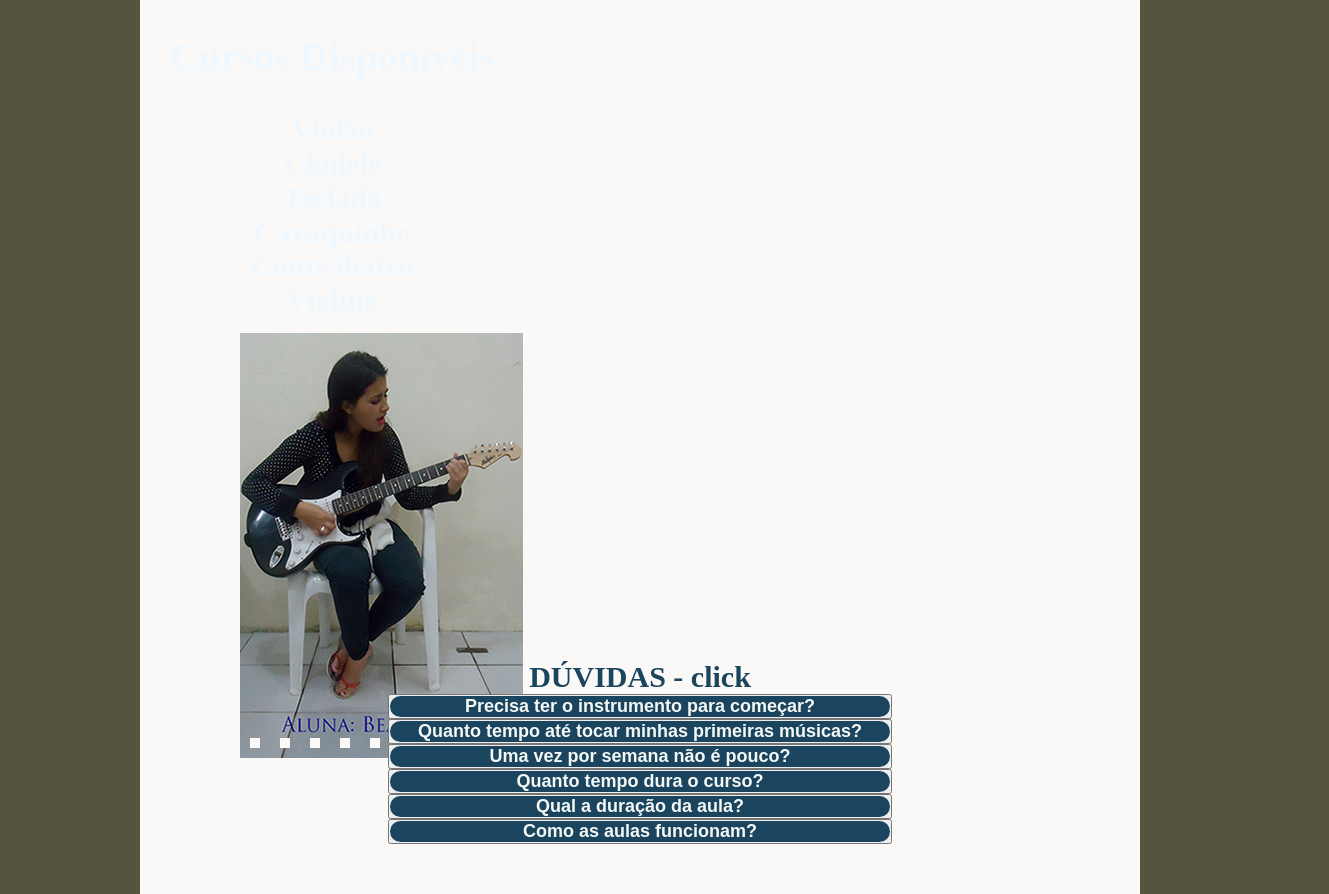
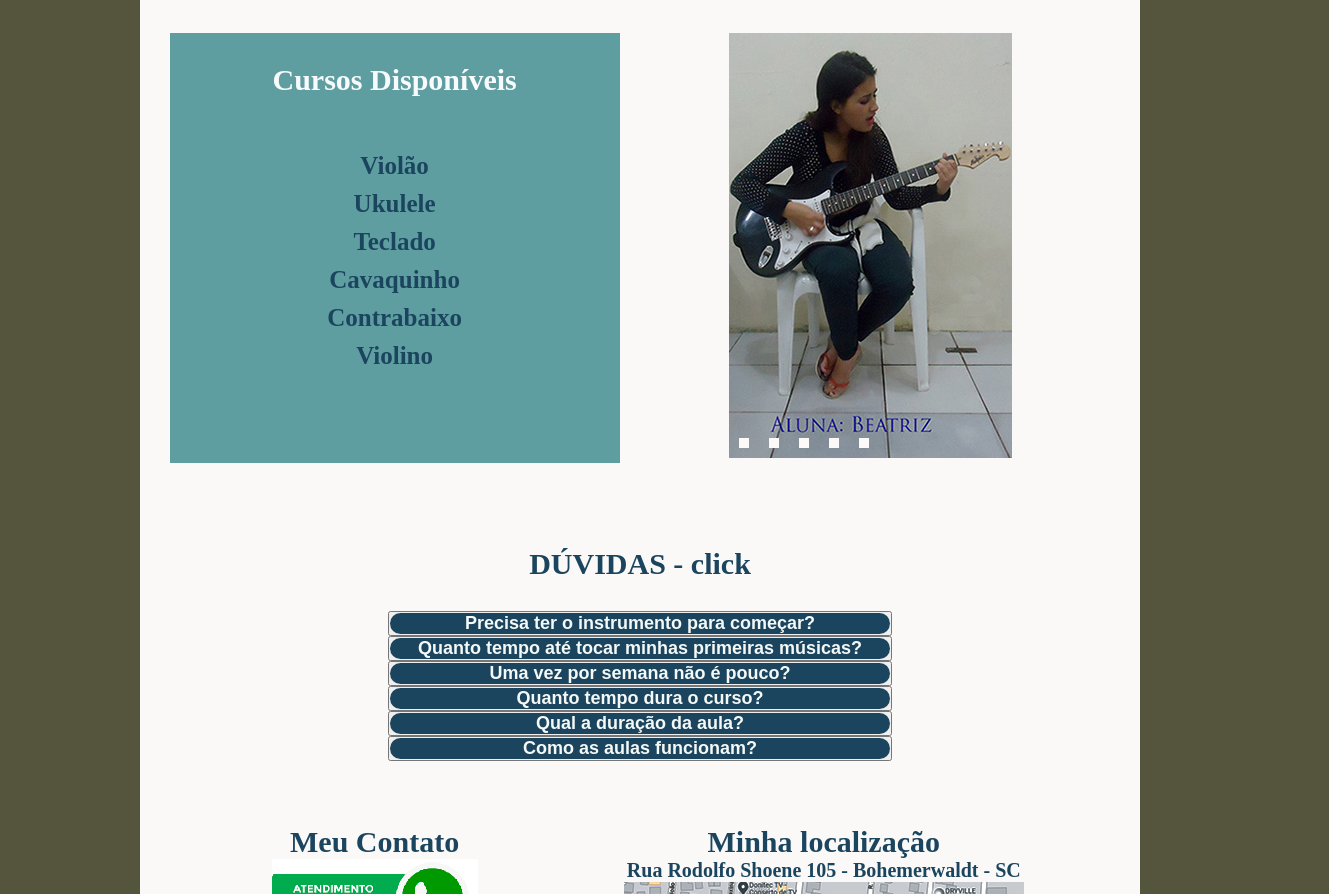
Before and after one commit to ronaldovella/Aula-de-Musica, a plain HTML site: page index.html in a window 1280 px wide. Shown: the part 925-1819 px from the top of the page, 1329 px wide, since content can reach past the window. Drawn offline with Linux system fonts and the light colour scheme.

Commit message:
Add files via upload

```diff
--- a/estilo/sty10.css
+++ b/estilo/sty10.css
@@ -53,12 +53,54 @@ footer h6{
  font-size: 15px;
 
 }
+/* .zz{
+
+} */
 .zz h1{
   font-size: 30px;
   color: #1b455e;
 
 
 }
+/* .conta5{
+
+  /* height: 500px;
+} */
+
+.conta5 h1{
+color: #1b455e;
+font-size: 30px;
+}
+.conta5 h2{
+color: #1b455e;
+font-size: 25px;
+padding-top: 10px;
+
+}
+.conta5 h3{
+  padding-top: 20px;
+  color: #f8fbfd;
+font-size: 30px;
+}
+.col-10{
+  padding-top: 10px;
+  width: 450px;
+  height: 420px;
+  background-color: cadetblue;
+
+ }
+ .col-11{
+  width: 410px;
+  height: 425px;
+
+
+ }
+
+
+/* .conta{
+
+  /* height: 500px;
+} */
 .conta h1{
 color: #1b455e;
 font-size: 30px;
@@ -70,6 +112,8 @@ font-size: 20px;
 .conta1 h1{
   color: #1b455e;
   font-size: 30px;
+  padding-bottom: 30px;
+
   }
  .conta1  h5{
   background-color: #1b455e;
@@ -106,6 +150,13 @@ main h2{
   .espa1{
     height: 30px;
   }
+  .espahora{
+    height: 80px;
+    padding-top: 100px;
+  }
+  .espa2{
+    height: 50px;
+  }
     .dd{
     background-color: rgb(46, 66, 104);
     padding-top: 20px;
@@ -127,6 +178,13 @@ main h2{
     width: 45%;
     padding-left: auto;
    }
+
+
+   /* .col-9{
+
+    /* width: 60%;
+    padding-left: 18%;
+   } */
     .hidden-sm {
       display: none;
     }
@@ -169,6 +227,11 @@ main h2{
   .col-4 {
     width: 29.33%;
   }
+}
+  @media only screen and (min-width: 45em) {
+  .col-7 {
+    width: 29.33%;
+  }
   .hidden-sm {
     display: block;
   }
```
